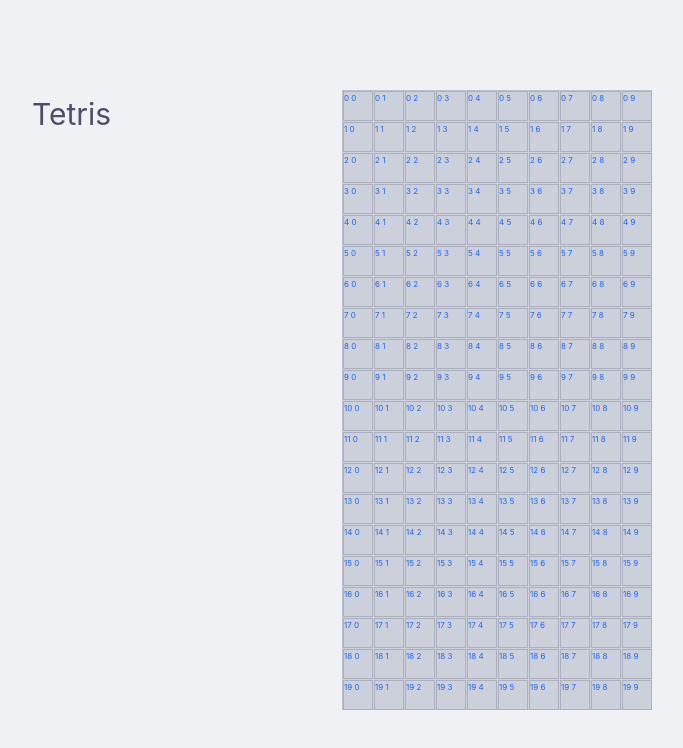
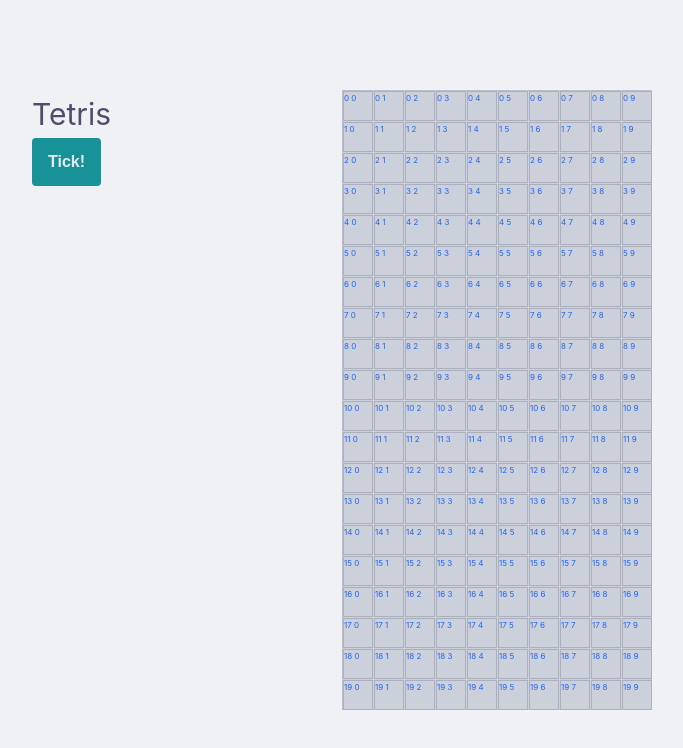
Before and after one commit to JavierPoduje/vue-tetris, a Vue app: page / in a window 1280 px wide. Shown: the top 748 px of the page, without its empty margins (298-981 px from the left). Built offline with nearby package versions, Linux system fonts and the light colour scheme.

Commit message:
feat: add button component

```diff
--- a/src/App.vue
+++ b/src/App.vue
@@ -1,6 +1,7 @@
 <template>
   <header class="header">
     <h1>Tetris</h1>
+    <GameButton text="Tick!" @click="console.log('click!')" />
   </header>
   <main>
     <GameBoard />
@@ -9,6 +10,7 @@
 
 <script setup lang="ts">
   import GameBoard from './components/GameBoard.vue'
+  import GameButton from './components/GameButton.vue'
 </script>
 
 <style scoped lang="scss">
--- a/src/assets/_variables.scss
+++ b/src/assets/_variables.scss
@@ -29,3 +29,4 @@ $colors: (
 );
 
 $radius: 4px;
+$duration: 0.08s;
--- /dev/null
+++ b/src/components/GameButton.vue
@@ -0,0 +1,40 @@
+<template>
+  <button @click="$emit('click')" class="button">{{ text }}</button>
+</template>
+
+<script setup lang="ts">
+  defineProps<{
+    text: {
+      type: string
+      required: true
+    }
+  }>()
+  defineEmits<{ (e: 'click'): void }>()
+</script>
+
+<style scoped lang="scss">
+  @import '../assets/_variables.scss';
+
+  .button {
+    background-color: map-get($colors, teal);
+    height: 3rem;
+    padding: 0.5rem 1rem;
+    outline: none;
+    border: none;
+    border-radius: $radius;
+    font-weight: bold;
+    font-size: 1rem;
+    color: map-get($colors, mantle);
+    transition: all $duration ease-in-out;
+
+    &:hover {
+      cursor: pointer;
+      background-color: map-get($colors, sapphire);
+    }
+    &:active {
+      background-color: map-get($colors, mantle);
+      color: map-get($colors, teal);
+      border: 1px solid map-get($colors, teal);
+    }
+  }
+</style>
```
